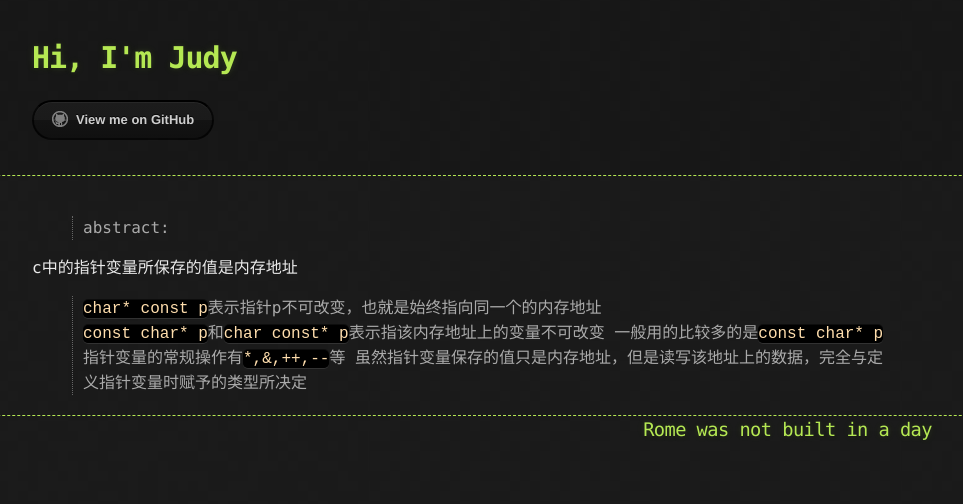
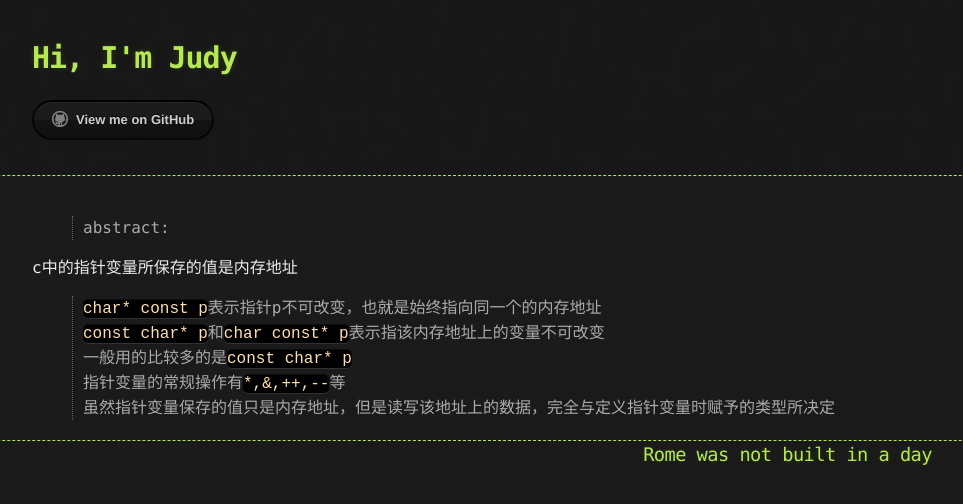
Before and after one commit to Shl4046/Shl4046.github.io, a Jekyll site: the page built from _posts/languages/2017-10-05-c.md, in a window 1280 px wide. Shown: the top 504 px of the page, without its empty margins (163-1126 px from the left). Built offline with Jekyll 4.4.1, drawn with Linux system fonts in a browser that asks for light colours.

Commit message:
Update 2017-10-05-c.md

```diff
--- a/_posts/languages/2017-10-05-c.md
+++ b/_posts/languages/2017-10-05-c.md
@@ -7,7 +7,7 @@
 
 c中的指针变量所保存的值是内存地址
 > `char* const p`表示指针p不可改变，也就是始终指向同一个的内存地址<br>
-> `const char* p`和`char const* p`表示指该内存地址上的变量不可改变
-> 一般用的比较多的是`const char* p`
-> 指针变量的常规操作有`*,&,++,--`等
-> 虽然指针变量保存的值只是内存地址，但是读写该地址上的数据，完全与定义指针变量时赋予的类型所决定
+> `const char* p`和`char const* p`表示指该内存地址上的变量不可改变<br>
+> 一般用的比较多的是`const char* p`<br>
+> 指针变量的常规操作有`*,&,++,--`等<br>
+> 虽然指针变量保存的值只是内存地址，但是读写该地址上的数据，完全与定义指针变量时赋予的类型所决定<br>
```
